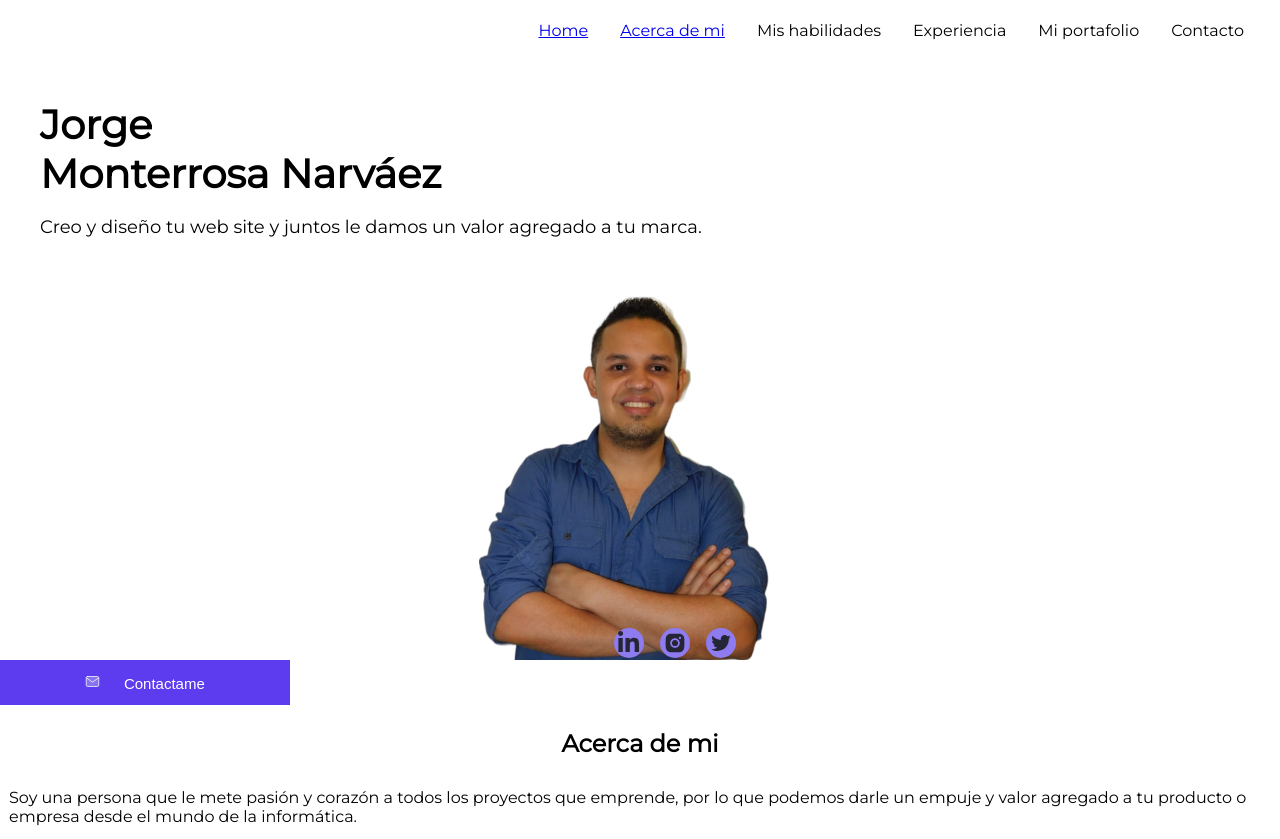
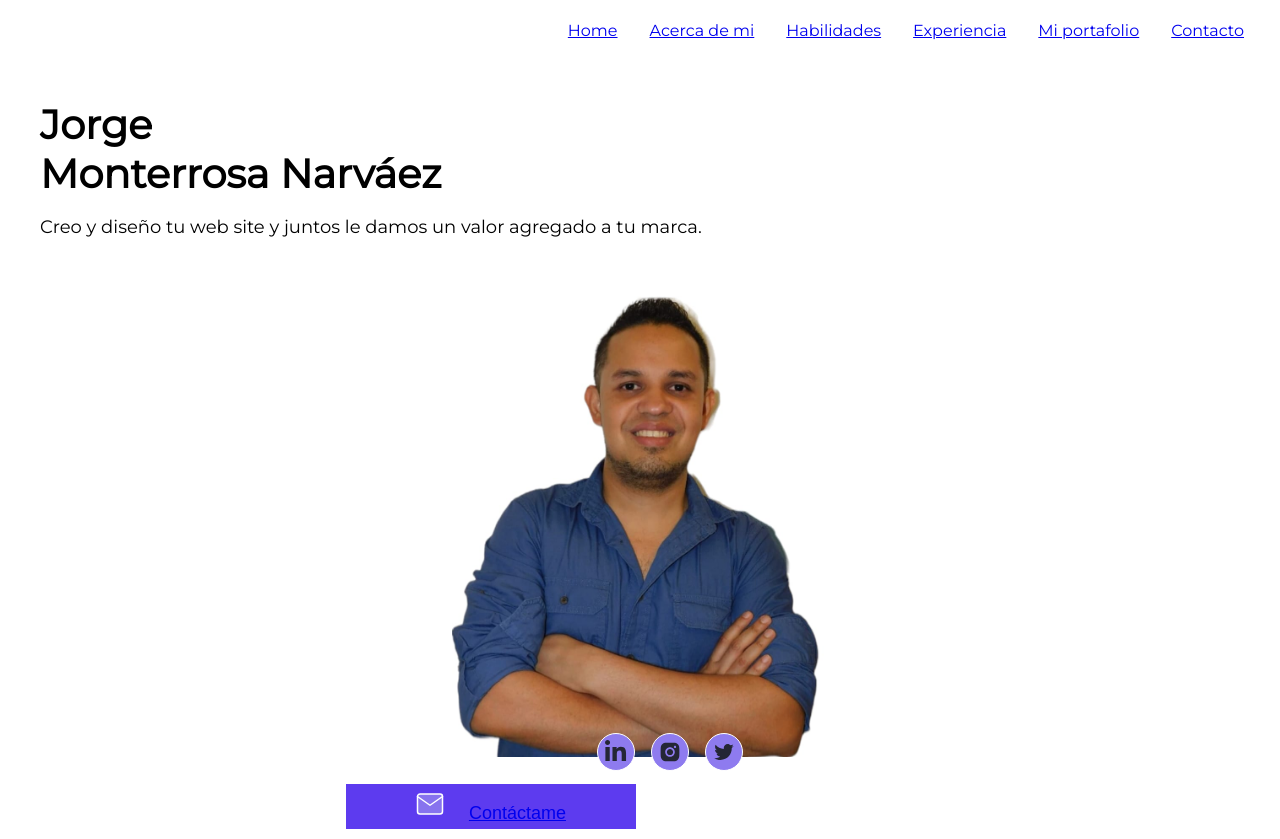
Before and after one commit to Jmontenar/Portafolio, a plain HTML site: page index.html in a window 1280 px wide. Shown: the top 839 px of the page. Drawn offline with Linux system fonts and the light colour scheme.

Commit message:
Vinculos mobile version

```diff
--- a/assets/style/style.css
+++ b/assets/style/style.css
@@ -98,28 +98,29 @@ input#menu-hamburguesa:checked ~ ul{
 }
 
 .principal-image>img{
-    width: 300px;
-    margin-left: 100px;
-    }
+    width: 380px;
+    margin-left: 150px;
+}
 
 
 .social-network{
     position: relative;
     display: flex;
-    top: 165px;
-    right: 165px;
+    top: 225px;
+    right: 235px;
     gap: 1rem;
-
 }
 
+
 .social-icon{
-    width: 30px;
-    height: 30px;
+    width: 38px;
+    height: 38px;
     background: var(--blue-primary);
     display: flex;
     justify-content: center;
     align-items: center;
     border-radius: 50%;
+    border: 1px solid white;
 }
 
 .boton-contact{
@@ -131,15 +132,17 @@ input#menu-hamburguesa:checked ~ ul{
     display: inline-block;
     margin: auto;
     border: none;
+    margin-left: 27%;
+    margin-top:2.1%
 }
 
 .boton-contact>img{
-    width: 15px;
+    width: 30px;
 }
 
 .boton-contact>small{
     margin-left: 20px;
-    font-size: 15px;
+    font-size: 18px;
     color: var(--principal-color);
 }
 
@@ -323,3 +326,10 @@ input#menu-hamburguesa ~ ul{
     justify-content: flex-end;
 }
 }
+
+
+@media screen and ( min-width:860px) {
+.principal-image{
+    grid-row: 1/3;
+}
+}
--- a/index.html
+++ b/index.html
@@ -4,6 +4,7 @@
     <meta http-equiv="X-UA-Compatible" content="IE=edge">
     <meta name="viewport" content="width=device-width, initial-scale=1.0">
     <title>Portafolio Jorge Monterrosa N</title>
+    <link rel="icon" href="./assets/images/examen.png">
     <link rel="stylesheet" href="./assets/style/style.css">
 </head>
 <body>
@@ -14,15 +15,15 @@
                 <img src="./assets/images/menu 1.svg" alt="">
             </label>
             <ul>
-                <li><a href="#class section-principal" target="_self">Home</a></li>
-                <li><a href="#class section section-about">Acerca de mi</a></li>
-                <li>Mis habilidades</li>
-                <li>Experiencia</li>
-                <li>Mi portafolio</li>
-                <li>Contacto</li>
+                <li><a href="#principal">Home</a></li>
+                <li><a href="#Acerca">Acerca de mi</a></li>
+                <li><a href="#habilidades">Habilidades</a></li>
+                <li><a href="#experiencia">Experiencia</a></li>
+                <li><a href="#mi-portafolio">Mi portafolio</a></li>
+                <li><a href="#contacto">Contacto</a></li>
             </ul>
          </nav>
-         <section class="section-principal">
+         <section class="section-principal" id="principal">
             <div class="presentation">
               <h1>
                 Jorge
@@ -47,7 +48,7 @@
       </div>
       <button type="button" class="boton-contact">
         <img src="./assets/images/mail 3.svg" alt="">
-        <small> Contactame </small>
+        <small><a href="mailto:jmontenar@gmail.com">Contáctame</a></small>
       </button>
 
       <div class="social-network2">
@@ -63,14 +64,14 @@
       </div>
           </section>
         </header>
-        <section class="section section-about">
+        <section class="section section-about" id="Acerca">
           <h2>Acerca de mi</h2>
           <p>
             Soy una persona que le mete pasión y corazón a todos los proyectos que emprende, por lo que podemos darle un empuje y valor agregado a tu producto o empresa desde el mundo de la informática.
           </p>
         </section>
         <section class="section section skills">
-            <h2>Mis habilidades</h2>
+            <h2 id="habilidades">Mis habilidades</h2>
             <div class="skills-contenedor">
                  <div class="skills-card">
                    <img src="./assets/images/layer1.svg" alt="">
@@ -92,7 +93,7 @@
                 </div>
             </div>
          </section>
-        <section class="section-experience">
+        <section class="section-experience" id="experiencia">
                   <h2>Experiencia</h2>
 
            <div class="vertical">
@@ -116,7 +117,7 @@
             </div>
            </div>
         </section>
-        <section class="section section-proyects">
+        <section class="section section-proyects" id="mi-portafolio">
           <h2>Portafolio</h2>
           <div class="galery-proyects">
             <img src="./assets/images/Rectangle 59.jpg" alt="">
@@ -128,7 +129,7 @@
          <section class="section section-contact">
            <div class="contact">
 
-            <h2>Contacto</h2>
+            <h2 id="contacto">Contacto</h2>
           <div class="contact-card">
           <div class="contact-img">
             <img src="./assets/images/phone 3.svg" alt="">
```
Also changed, not shown: assets/images/examen.png (added).
